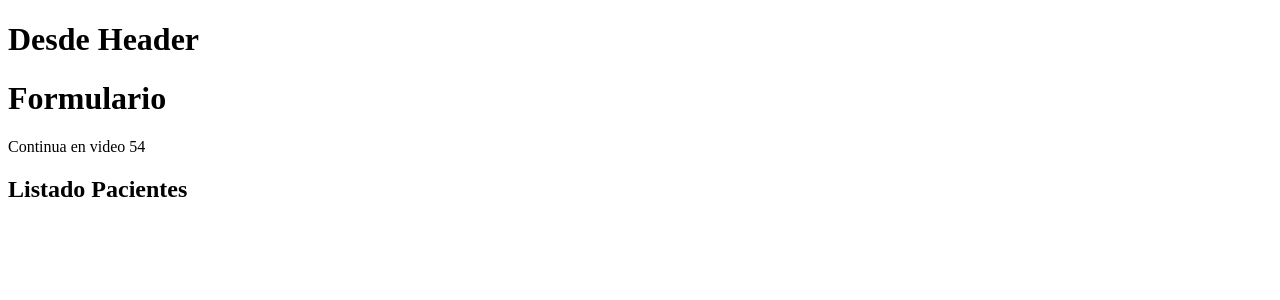
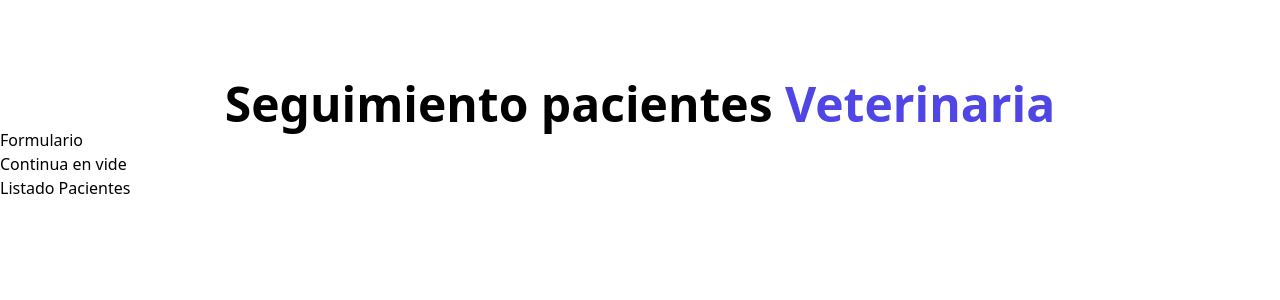
Before and after one commit to arielkarlen/Administrador-de-pacientes, a React (Vite) app: page / in a window 1280 px wide. Shown: the top 300 px of the page. Built offline with nearby package versions, Linux system fonts and the light colour scheme.

Commit message:
Agregado de TailwindCSS

```diff
--- a/index.html
+++ b/index.html
@@ -8,7 +8,7 @@
   <title>Citas React</title>
 </head>
 
-<body>
+<body class="bg-slate-100 h-screen">
   <div id="root"></div>
   <script type="module" src="/src/main.jsx"></script>
 </body>
--- a/package.json
+++ b/package.json
@@ -12,6 +12,9 @@
   },
   "devDependencies": {
     "@vitejs/plugin-react": "^1.0.7",
+    "autoprefixer": "^10.4.2",
+    "postcss": "^8.4.6",
+    "tailwindcss": "^2.2.19",
     "vite": "^2.7.2"
   }
 }
--- /dev/null
+++ b/postcss.config.js
@@ -0,0 +1,6 @@
+module.exports = {
+  plugins: {
+    tailwindcss: {},
+    autoprefixer: {},
+  },
+}
--- a/src/App.jsx
+++ b/src/App.jsx
@@ -1,5 +1,6 @@
-import Header from "./components/header"
+
 import Formulario from "./components/Formulario"
+import HeaderSeguimiento from "./components/HeaderSeguimiento"
 import ListadoPacientes from "./components/ListadoPacientes"
 
 function App() {
@@ -8,11 +9,11 @@
 
   return (
 
-    <>
-      <Header />
+    <div className="container mx-auto mt-20">
+      <HeaderSeguimiento />
       <Formulario />
       <ListadoPacientes />
-    </>
+    </div>
   )
 }
 
--- a/src/components/Formulario.jsx
+++ b/src/components/Formulario.jsx
@@ -2,7 +2,7 @@
     return(
         <>
         <h1>Formulario</h1>
-        <p>Continua en video 54</p>
+        <p>Continua en vide</p>
         </>
     )
 }
--- a/src/components/Header.jsx
+++ /dev/null
@@ -1,7 +0,0 @@
-function Header() {
-    return(
-        <h1>Desde Header</h1>
-    )
-}
-
-export default Header;
--- /dev/null
+++ b/src/components/HeaderSeguimiento.jsx
@@ -0,0 +1,13 @@
+function HeaderSeguimiento() {
+    return(
+        <>
+        <h1 className="font-black text-5xl text-center w-2/3 mx-auto ">
+            Seguimiento pacientes
+            <span className="text-indigo-600"> Veterinaria</span>
+        </h1>
+
+        </>
+    )
+}
+
+export default HeaderSeguimiento;
--- a/src/index.css
+++ b/src/index.css
@@ -0,0 +1,3 @@
+@import "tailwindcss/base";
+@import "tailwindcss/components";
+@import "tailwindcss/utilities";
--- /dev/null
+++ b/tailwind.config.js
@@ -0,0 +1,10 @@
+// tailwind.config.js
+module.exports = {
+  purge: ["./index.html", "./src/**/*.{jsx}"],
+  darkMode: false, // or 'media' or 'class'
+  theme: {
+    extend: {},
+  },
+  variants: {},
+  plugins: [],
+};
```
Also changed, not shown: 1 other file (tests, documents, lock files or other folders).
